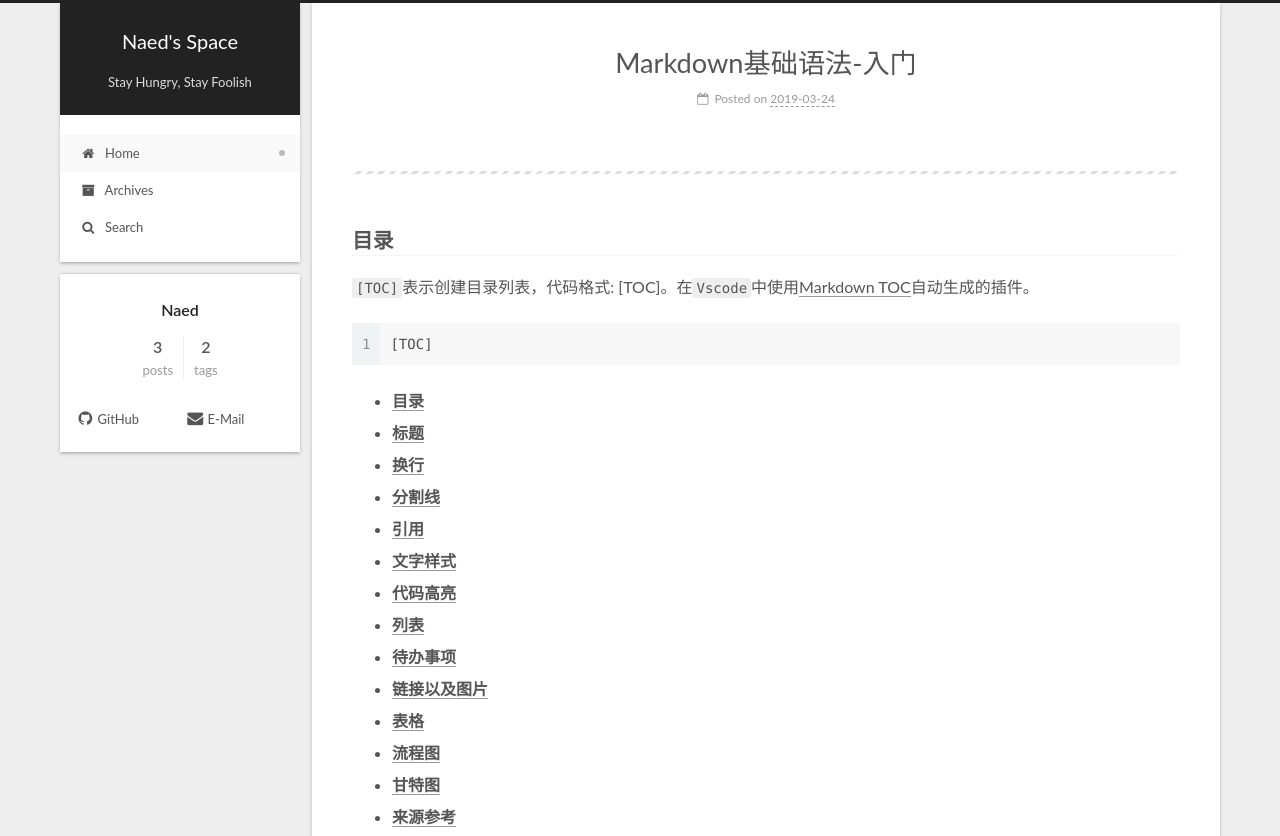
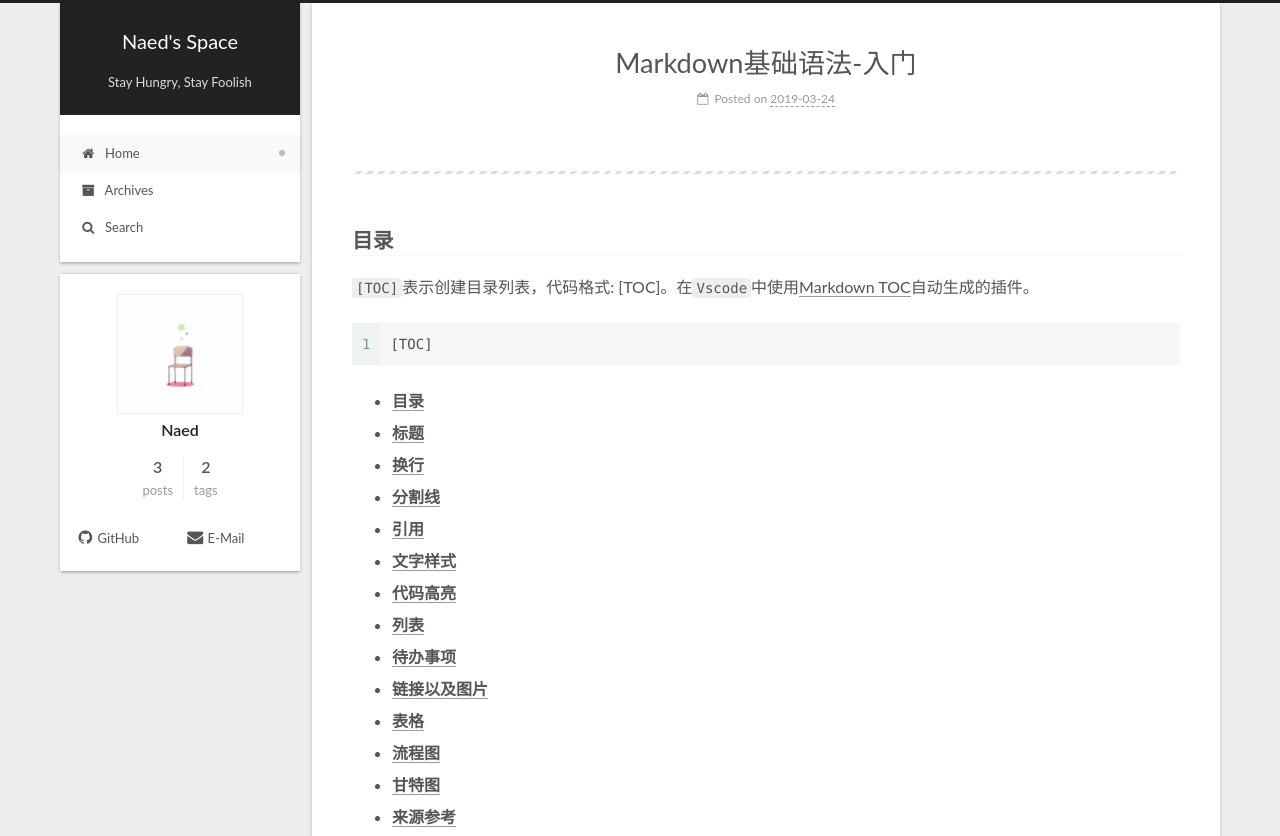
Before and after one commit to Naed/naed.github.io, a plain HTML site: page index.html in a window 1280 px wide. Shown: the top 836 px of the page. Drawn offline with Linux system fonts and the light colour scheme.

Commit message:
Site updated: 2019-03-25 11:33:07

```diff
--- a/index.html
+++ b/index.html
@@ -323,7 +323,7 @@
     <span hidden itemprop="author" itemscope itemtype="http://schema.org/Person">
       <meta itemprop="name" content="Naed">
       <meta itemprop="description" content>
-      <meta itemprop="image" content="/images/avatar.gif">
+      <meta itemprop="image" content="/images/avatar.jpg">
     </span>
 
     <span hidden itemprop="publisher" itemscope itemtype="http://schema.org/Organization">
@@ -574,7 +574,7 @@
     <span hidden itemprop="author" itemscope itemtype="http://schema.org/Person">
       <meta itemprop="name" content="Naed">
       <meta itemprop="description" content>
-      <meta itemprop="image" content="/images/avatar.gif">
+      <meta itemprop="image" content="/images/avatar.jpg">
     </span>
 
     <span hidden itemprop="publisher" itemscope itemtype="http://schema.org/Organization">
@@ -719,7 +719,7 @@
     <span hidden itemprop="author" itemscope itemtype="http://schema.org/Person">
       <meta itemprop="name" content="Naed">
       <meta itemprop="description" content>
-      <meta itemprop="image" content="/images/avatar.gif">
+      <meta itemprop="image" content="/images/avatar.jpg">
     </span>
 
     <span hidden itemprop="publisher" itemscope itemtype="http://schema.org/Organization">
@@ -892,6 +892,8 @@
       <div class="site-overview-wrap sidebar-panel sidebar-panel-active">
         <div class="site-overview">
           <div class="site-author motion-element" itemprop="author" itemscope itemtype="http://schema.org/Person">
+
+              <img class="site-author-image" itemprop="image" src="/images/avatar.jpg" alt="Naed">
 
               <p class="site-author-name" itemprop="name">Naed</p>
               <div class="site-description motion-element" itemprop="description"></div>
```
Also changed, not shown: 2019/03/23/hello-world/index.html (+3 -1 lines), 2019/03/24/First-Post/index.html (+3 -1 lines), 2019/03/24/Mardown基础入门/index.html (+3 -1 lines), archives/2019/03/index.html (+2 -0 lines), archives/2019/index.html (+2 -0 lines), archives/index.html (+2 -0 lines), tags/learning/index.html (+2 -0 lines), tags/markdown/index.html (+2 -0 lines), images/avatar.jpg (added).
